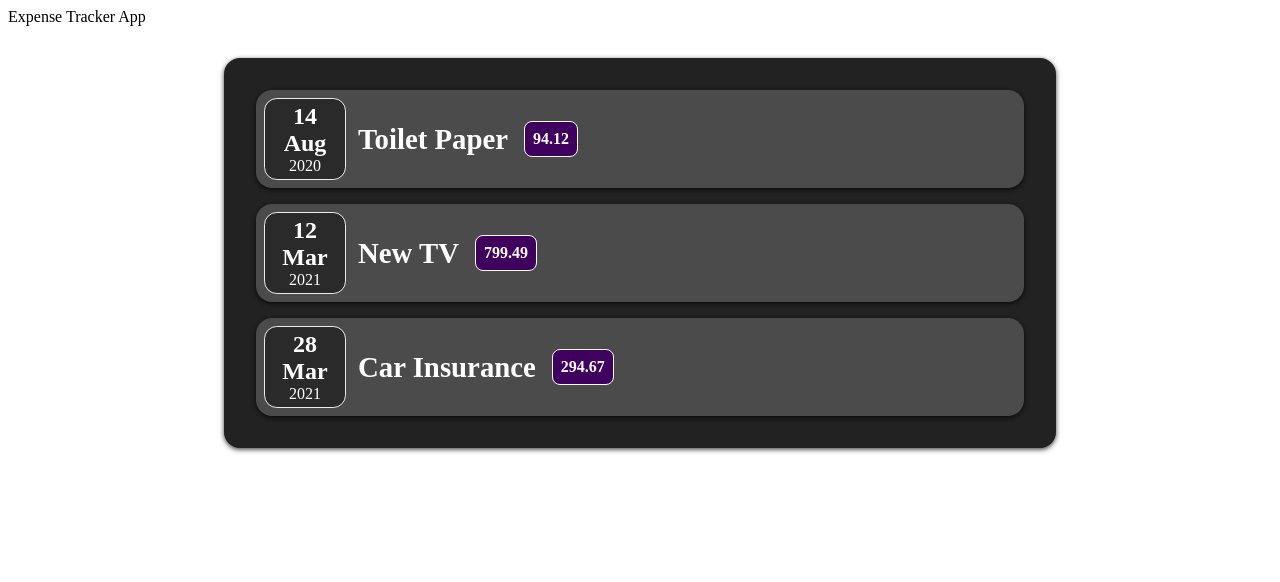
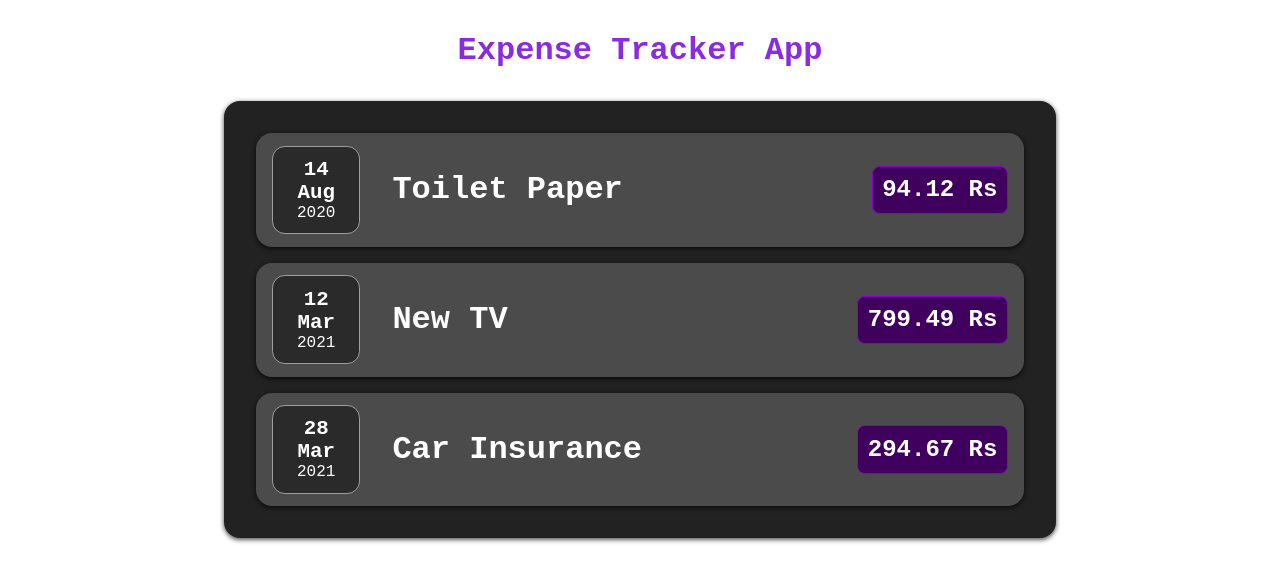
Before and after one commit to sanjeevani-25/expense-tracker-app, a React (Vite) app: page / in a window 1280 px wide. Shown: the top 582 px of the page. Built offline with nearby package versions, Linux system fonts and the light colour scheme.

Commit message:
css + readability improvement

```diff
--- /dev/null
+++ b/src/App.css
@@ -0,0 +1,12 @@
+.app {
+    font-family: 'Roboto Mono', monospace;
+    /* font-family: 'Poppins', sans-serif; */
+    margin: 2rem;
+
+    & header {
+        text-align: center;
+        font-size: 2rem;
+        font-weight: bold;
+        color: blueviolet;
+    }
+}
--- a/src/App.jsx
+++ b/src/App.jsx
@@ -1,11 +1,32 @@
-import { useState } from "react";
 import Expenses from "./components/Expenses";
+import "./App.css";
 
 function App() {
+  const expenses = [
+    {
+      id: "e1",
+      title: "Toilet Paper",
+      amount: 94.12,
+      date: new Date(2020, 7, 14),
+    },
+    { id: "e2", title: "New TV", amount: 799.49, date: new Date(2021, 2, 12) },
+    {
+      id: "e3",
+      title: "Car Insurance",
+      amount: 294.67,
+      date: new Date(2021, 2, 28),
+    },
+    {
+      id: "e4",
+      title: "New Desk (Wooden)",
+      amount: 450,
+      date: new Date(2021, 5, 12),
+    },
+  ];
   return (
-    <div>
+    <div className="app">
       <header>Expense Tracker App</header>
-      <Expenses />
+      <Expenses items={expenses} />
     </div>
   );
 }
--- a/src/components/ExpenseDate.jsx
+++ b/src/components/ExpenseDate.jsx
@@ -5,9 +5,9 @@ export default function ExpenseDate({ FullDate }) {
 
   return (
     <div className="expense-item__date">
-      <h2>{date}</h2>
-      <h2>{month}</h2>
-      <h3>{year}</h3>
+      <span>{date}</span>
+      <span>{month}</span>
+      <span className="yr">{year}</span>
     </div>
   );
 }
--- a/src/components/ExpenseItem.css
+++ b/src/components/ExpenseItem.css
@@ -1,58 +1,56 @@
 .expense-item {
     display: flex;
-    justify-content: space-between;
-    gap: 12px;
+    gap: 2rem;
     align-items: center;
+    padding: 0.4rem 1rem;
+    margin: 1rem;
+    background-color: #4b4b4b;
+    /* justify-content: space-between; */
+    /* border-radius: 0.8rem; */
     /* box-shadow: 0 2px 8px rgba(0, 0, 0, 0.25); */
-    padding: 0.5rem;
-    margin: 1rem;
-    /* border-radius: 0.8rem; */
-    background-color: #4b4b4b;
 
     & .expense-item__date {
         display: flex;
         flex-direction: column;
         width: 5rem;
         height: 5rem;
-        border: 0.1rem solid #ececec;
+        border: 0.1rem solid #9e9e9e;
         background-color: #2a2a2a;
         color: white;
         border-radius: 0.8rem;
         align-items: center;
         justify-content: center;
+        padding: 0.2rem;
 
-        & h2 {
-            font-size: 1.5rem;
-            margin: 0;
-            font-weight: bold;
+        & span {
+            font-size: 1.3rem;
+            font-weight: 600;
         }
 
-        & h3 {
+        & .yr {
             font-size: 1rem;
-            margin: 0;
             font-weight: lighter;
         }
     }
 
     & .expense-item__description {
         display: flex;
-        /* flex-direction: column; */
-        gap: 1rem;
         align-items: center;
+        justify-content: space-between;
 
-        & h2 {
-            font-size: 1.8rem;
-            margin: 0;
+        & p {
+            font-size: 2rem;
             color: white;
+            font-weight: bold;
         }
 
         & .expense-item__price {
-            font-size: 1rem;
+            font-size: 1.5rem;
             font-weight: bold;
             color: white;
             background-color: #40005d;
-            border: 0.1rem solid white;
-            padding: 0.5rem;
+            border: 0.1rem solid #8b00cb;
+            padding: 0.6rem;
             border-radius: 0.5rem;
         }
 
--- a/src/components/ExpenseItem.jsx
+++ b/src/components/ExpenseItem.jsx
@@ -7,8 +7,8 @@ export default function ExpenseItem({ title, amt, date }) {
     <Card className="expense-item">
       <ExpenseDate FullDate={date} />
       <div className="expense-item__description">
-        <h2>{title}</h2>
-        <div className="expense-item__price">{amt}</div>
+        <p>{title}</p>
+        <div className="expense-item__price">{amt} Rs</div>
       </div>
     </Card>
   );
--- a/src/components/Expenses.jsx
+++ b/src/components/Expenses.jsx
@@ -2,45 +2,24 @@ import ExpenseItem from "./ExpenseItem";
 import "./Expenses.css";
 import Card from "./Card";
 
-export default function Expenses() {
-  const expenses = [
-    {
-      id: "e1",
-      title: "Toilet Paper",
-      amount: 94.12,
-      date: new Date(2020, 7, 14),
-    },
-    { id: "e2", title: "New TV", amount: 799.49, date: new Date(2021, 2, 12) },
-    {
-      id: "e3",
-      title: "Car Insurance",
-      amount: 294.67,
-      date: new Date(2021, 2, 28),
-    },
-    {
-      id: "e4",
-      title: "New Desk (Wooden)",
-      amount: 450,
-      date: new Date(2021, 5, 12),
-    },
-  ];
+export default function Expenses(props) {
 
   return (
     <Card className="expenses">
       <ExpenseItem
-        title={expenses[0].title}
-        amt={expenses[0].amount}
-        date={expenses[0].date}
+        title={props.items[0].title}
+        amt={props.items[0].amount}
+        date={props.items[0].date}
       />
       <ExpenseItem
-        title={expenses[1].title}
-        amt={expenses[1].amount}
-        date={expenses[1].date}
+        title={props.items[1].title}
+        amt={props.items[1].amount}
+        date={props.items[1].date}
       />
       <ExpenseItem
-        title={expenses[2].title}
-        amt={expenses[2].amount}
-        date={expenses[2].date}
+        title={props.items[2].title}
+        amt={props.items[2].amount}
+        date={props.items[2].date}
       />
     </Card>
   );
```
